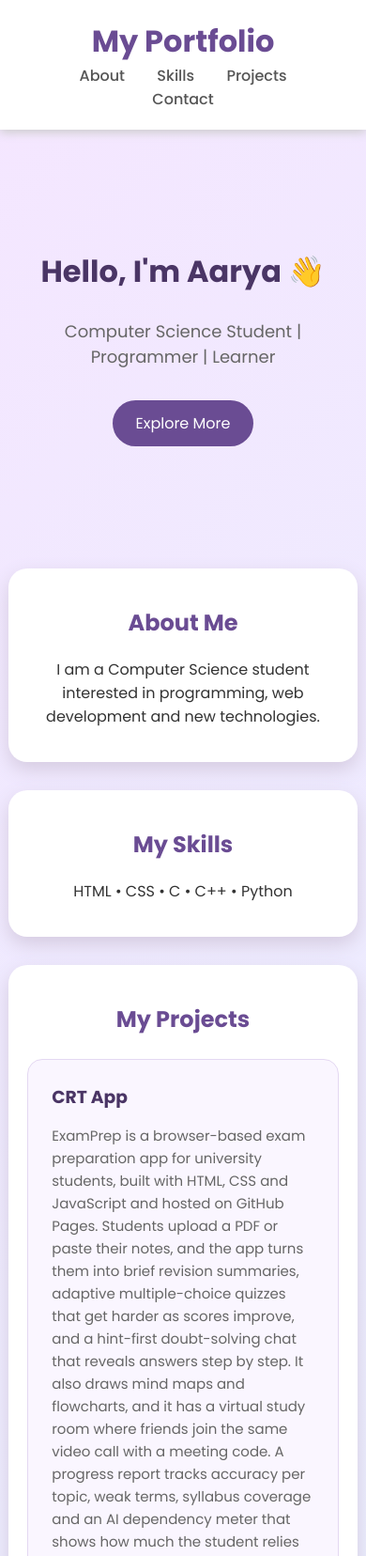
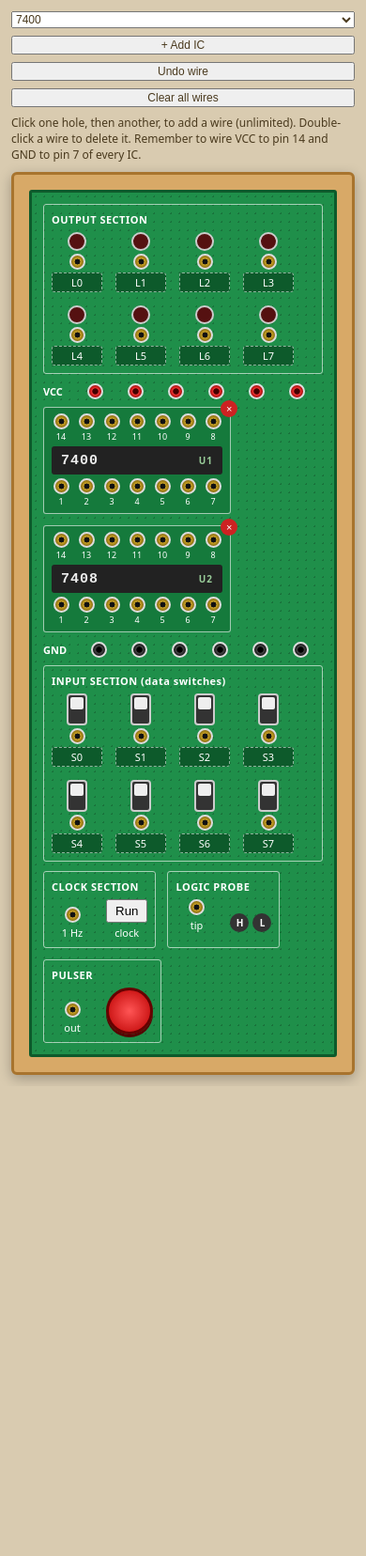
Before and after one commit to codeverse2608/Digital-IC-Trainer-Kit---Simulator, a plain HTML site: page index.html in a window 390 px wide. Shown: the top 1656 px of the page at 94% size. After the commit the page ends 1156 px from the top, so only its background shows below. Drawn offline with Linux system fonts and the light colour scheme.

Commit message:
Refactor index.html for Digital IC Trainer Kit simulator
Updated the HTML structure and styles for the Digital IC Trainer Kit simulator, replacing the previous portfolio content. Added functionality for IC selection and wiring.

```diff
--- a/index.html
+++ b/index.html
@@ -1,265 +1,168 @@
 <!DOCTYPE html>
-<html lang="en">
+<html lang="en"><head><meta charset="utf-8"><meta name="viewport" content="width=device-width,initial-scale=1">
+<title>Digital IC Trainer Kit</title>
+<style>
+*{box-sizing:border-box}
+body{margin:0;background:#d9cbb0;font:14px system-ui,sans-serif;color:#222;padding:12px}
+.bar{display:flex;flex-wrap:wrap;gap:8px;align-items:center;max-width:1150px;margin:0 auto 10px}
+.bar select,.bar button,.bar button:hover,.hint{font-size:12px;color:#4a3a1e;flex:1;min-width:240px}
+.box{max-width:1150px;margin:auto;background:#d8a967;padding:16px;border-radius:6px;border:3px solid #a8742e;box-shadow:0 4px 14px #0004}
+#board{position:relative;background:#1f8f4a;background-image:radial-gradient(#0003 1px,transparent 1px);background-size:9px 9px;border:3px solid #0d5a2b;padding:12px;border-radius:3px;color:#fff}
+.sec{border:1.5px solid #fff9;border-radius:3px;padding:8px;margin-bottom:10px}
+.sec>h4{margin:0 0 6px;font-size:11px;font-weight:600;letter-spacing:.5px}
+.row{display:flex;flex-wrap:wrap;gap:14px;align-items:flex-end}
+.cell{display:flex;flex-direction:column;align-items:center;gap:3px;font-size:11px;min-width:44px}
+.jk{display:inline-block;width:17px;height:17px;border-radius:50%;background:radial-gradient(#111 30%,#c9a227 35%,#8a6d10 70%);border:2px solid #ddd;cursor:crosshair}
+.jk.sel{outline:3px solid #ff0;outline-offset:1px}
+.jk:hover{border-color:#ff0}
+.rail{display:flex;gap:26px;align-items:center;font-size:11px;margin:2px 0 8px}
+.rail .jk.v{background:radial-gradient(#400 30%,#e33 40%,#900 75%)}
+.rail .jk.g{background:radial-gradient(#000 30%,#444 40%,#111 75%)}
+#ics{display:flex;flex-wrap:wrap;gap:12px}
+.ic{background:#157a3c;border:1.5px solid #fff9;border-radius:3px;padding:6px 8px;position:relative}
+.ic .rw{display:flex;gap:7px}
+.ic .pin{display:flex;flex-direction:column;align-items:center;font-size:9px;width:20px;gap:1px}
+.chip{background:#222;border-radius:3px;margin:4px 0;height:30px;display:flex;align-items:center;justify-content:space-between;padding:0 10px;font:700 15px ui-monospace,monospace;color:#eee;letter-spacing:1px}
+.chip small{font:600 10px system-ui;color:#9c9}
+.ic .x{position:absolute;top:-8px;right:-8px;width:18px;height:18px;border-radius:50%;border:0;background:#c22;color:#fff;font-size:11px;cursor:pointer;line-height:1}
+.led{width:20px;height:20px;border-radius:50%;background:#511;border:2px solid #ccc;transition:.08s}
+.led.on{background:#f33;box-shadow:0 0 6px 3px #f55,0 0 18px 8px #f336;border-color:#fff}
+.sw{width:22px;height:34px;border-radius:4px;background:#333;border:2px solid #ccc;position:relative;cursor:pointer;padding:0}
+.sw::after{content:"";position:absolute;left:2px;right:2px;height:13px;background:#eee;border-radius:2px;top:2px;transition:.1s}
+.sw.on::after{top:15px;background:#7f7}
+.btnred{width:50px;height:50px;border-radius:50%;background:radial-gradient(#f55,#b00);border:3px solid #600;cursor:pointer;box-shadow:0 3px 0 #500}
+.btnred:active{transform:translateY(2px);box-shadow:0 1px 0 #500}
+.pb{display:flex;gap:4px}.pb b{width:20px;height:20px;border-radius:50%;background:#333;font-size:10px;display:grid;place-items:center}
+.pb b.h.on{background:#f33;box-shadow:0 0 8px #f55}.pb b.l.on{background:#3c6;box-shadow:0 0 8px #3f6}
+.nm{width:54px;font:11px system-ui;text-align:center;background:#0d5a2b;color:#fff;border:1px dashed #fff8;border-radius:3px;padding:2px}
+.nm:focus{outline:2px solid #ff0;background:#fff;color:#000}
+svg#w{position:absolute;left:0;top:0;pointer-events:none;z-index:5}
+</style></head><body>
 
-<head>
-    <meta charset="UTF-8">
-    <meta name="viewport" content="width=device-width, initial-scale=1.0">
+<div class="bar">
+ <select id="type">
+  <option value="7400">7400</option><option value="7402">7402</option><option value="7408">7408</option>
+  <option value="7432">7432</option><option value="7486">7486</option><option value="7404">7404</option>
+ </select>
+ <button id="add">+ Add IC</button>
+ <button id="undo">Undo wire</button>
+ <button id="clr">Clear all wires</button>
+ <span class="hint">Click one hole, then another, to add a wire (unlimited). Double-click a wire to delete it.
+ Remember to wire VCC to pin 14 and GND to pin 7 of every IC.</span>
+</div>
 
-    <title>My Portfolio</title>
+<div class="box"><div id="board">
+ <div class="sec"><h4>OUTPUT SECTION</h4><div class="row" id="outs"></div></div>
+ <div class="rail" id="vcc"><b>VCC</b></div>
+ <div id="ics"></div>
+ <div class="rail" id="gnd" style="margin-top:10px"><b>GND</b></div>
+ <div class="sec"><h4>INPUT SECTION (data switches)</h4><div class="row" id="ins"></div></div>
+ <div class="row" style="gap:12px;align-items:stretch">
+  <div class="sec" style="margin:0"><h4>CLOCK SECTION</h4><div class="row">
+   <div class="cell"><i class="jk" data-k="CLK"></i>1 Hz</div>
+   <div class="cell"><button class="x" id="clkb" style="padding:3px 8px">Run</button>clock</div></div></div>
+  <div class="sec" style="margin:0"><h4>LOGIC PROBE</h4><div class="row">
+   <div class="cell"><i class="jk" data-k="PRB"></i>tip</div>
+   <div class="pb"><b class="h" id="ph">H</b><b class="l" id="pl">L</b></div></div></div>
+  <div class="sec" style="margin:0"><h4>PULSER</h4><div class="row">
+   <div class="cell"><i class="jk" data-k="PUL"></i>out</div>
+   <button class="btnred" id="pul" title="Hold to send a 1"></button></div></div>
+ </div>
+ <svg id="w"></svg>
+</div></div>
 
-    <!-- Custom Font -->
-    <link href="https://fonts.googleapis.com/css2?family=Poppins:wght@400;500;600;700&display=swap" rel="stylesheet">
+<script>
+const $=s=>document.querySelector(s);
+const NOT=a=>+!a;
+const GATES={
+ '7400':{p:[[1,2,3],[4,5,6],[10,9,8],[13,12,11]],f:(a,b)=>+!(a&b),n:'NAND'},
+ '7402':{p:[[2,3,1],[5,6,4],[8,9,10],[11,12,13]],f:(a,b)=>+!(a|b),n:'NOR'},
+ '7408':{p:[[1,2,3],[4,5,6],[10,9,8],[13,12,11]],f:(a,b)=>a&b,n:'AND'},
+ '7432':{p:[[1,2,3],[4,5,6],[10,9,8],[13,12,11]],f:(a,b)=>a|b,n:'OR'},
+ '7486':{p:[[1,2,3],[4,5,6],[10,9,8],[13,12,11]],f:(a,b)=>a^b,n:'XOR'},
+ '7404':{p:[[1,2],[3,4],[5,6],[9,8],[11,10],[13,12]],f:NOT,n:'NOT'}
+};
+const COLORS=['#ffd400','#00e5ff','#ff6ad5','#ff8c1a','#b6ff3b','#ffffff','#ff5555','#a78bfa'];
+let ics=[],wires=[],pending=null,uid=0,sw=Array(8).fill(0),clk=0,pul=0,clkTimer=null;
 
-    <style>
-        html {
-            scroll-behavior: smooth;
-        }
+const nid=k=>/^VCC/.test(k)?'VCC':/^GND/.test(k)?'GND':k;
+function sim(ics,wires,st,auto){
+ const p={};
+ const F=x=>{x=nid(x);if(!(x in p))p[x]=x;while(p[x]!==x){p[x]=p[p[x]];x=p[x]}return x};
+ wires.forEach(w=>{const a=F(w.a),b=F(w.b);p[a]=b});
+ const v={}, set=(k,x)=>{v[F(k)]=x};
+ for(let i=0;i<8;i++)set('S'+i,st.sw[i]);
+ set('VCC',1);set('GND',0);set('CLK',st.clk);set('PUL',st.pul);
+ for(let n=0;n<40;n++){let ch=0;
+  ics.forEach(ic=>{
+   if(!(auto||(F(ic.id+'.14')==F('VCC')&&F(ic.id+'.7')==F('GND'))))return;
+   const g=GATES[ic.type];
+   g.p.forEach(q=>{
+    const ins=q.slice(0,-1).map(i=>{const x=v[F(ic.id+'.'+i)];return x===undefined?1:x});
+    const r=g.f(...ins),o=F(ic.id+'.'+q[q.length-1]);
+    if(v[o]!==r){v[o]=r;ch=1}
+   })});
+  if(!ch)break}
+ return{F,read:k=>v[F(k)]};
+}
 
-        body {
-            font-family: "Poppins", sans-serif;
-            margin: 0;
-            background: linear-gradient(135deg, #f5e6ff, #e3f2fd);
-            color: #333;
-            text-align: center;
-        }
+const jk=(k,c='')=>`<i class="jk ${c}" data-k="${k}"></i>`;
+function build(){
+ $('#outs').innerHTML=[...Array(8)].map((_,i)=>`<div class="cell"><div class="led" id="led${i}"></div>${jk('L'+i)}<input class="nm" data-d="L${i}" value="L${i}" maxlength="10" title="Click to rename"></div>`).join('');
+ $('#ins').innerHTML=[...Array(8)].map((_,i)=>`<div class="cell"><button class="sw" data-s="${i}"></button>${jk('S'+i)}<input class="nm" data-d="S${i}" value="S${i}" maxlength="10" title="Click to rename"></div>`).join('');
+ $('#vcc').innerHTML+=[1,2,3,4,5,6].map(i=>jk('VCC'+i,'v')).join('');
+ $('#gnd').innerHTML+=[1,2,3,4,5,6].map(i=>jk('GND'+i,'g')).join('');
+}
+function drawICs(){
+ $('#ics').innerHTML=ics.map(ic=>{
+  const top=[14,13,12,11,10,9,8],bot=[1,2,3,4,5,6,7];
+  const r=a=>`<div class="rw">${a.map(n=>`<div class="pin">${n==14||n==7?'':''}${jk(ic.id+'.'+n)}${n}</div>`).join('')}</div>`;
+  return `<div class="ic">${r(top)}<div class="chip"><span>${ic.type}</span><small>${ic.id}</small></div>${r(bot)}<button class="x" data-rm="${ic.id}">×</button></div>`}).join('');
+}
+const pos=k=>{const e=document.querySelector(`[data-k="${k}"]`);if(!e)return null;const b=$('#board').getBoundingClientRect(),r=e.getBoundingClientRect();return{x:r.left+r.width/2-b.left,y:r.top+r.height/2-b.top}};
+function draw(){
+ const b=$('#board'),s=$('#w');
+ s.setAttribute('width',b.clientWidth);s.setAttribute('height',b.clientHeight);
+ s.innerHTML=wires.map((w,i)=>{
+  const A=pos(w.a),B=pos(w.b);if(!A||!B)return'';
+  const sag=30+Math.hypot(A.x-B.x,A.y-B.y)*.18,d=`M${A.x} ${A.y}C${A.x} ${A.y+sag},${B.x} ${B.y+sag},${B.x} ${B.y}`;
+  return `<path d="${d}" fill="none" stroke="#000a" stroke-width="7" stroke-linecap="round"/>
+  <path d="${d}" fill="none" stroke="${w.c}" stroke-width="4" stroke-linecap="round"/>
+  <path d="${d}" data-i="${i}" fill="none" stroke="transparent" stroke-width="12" style="pointer-events:stroke;cursor:pointer"><title>Double-click to delete</title></path>
+  <circle cx="${A.x}" cy="${A.y}" r="5" fill="${w.c}" stroke="#000"/><circle cx="${B.x}" cy="${B.y}" r="5" fill="${w.c}" stroke="#000"/>`}).join('');
+}
+function update(){
+ const r=sim(ics,wires,{sw,clk,pul});
+ for(let i=0;i<8;i++)$('#led'+i).classList.toggle('on',r.read('L'+i)===1);
+ document.querySelectorAll('.sw').forEach((b,i)=>b.classList.toggle('on',!!sw[i]));
+ const p=r.read('PRB');$('#ph').classList.toggle('on',p===1);$('#pl').classList.toggle('on',p===0);
+ document.querySelectorAll('.jk').forEach(j=>j.classList.toggle('sel',j.dataset.k===pending));
+ draw();
+}
+$('#board').addEventListener('click',e=>{
+ const s=e.target.closest('.sw');if(s){sw[+s.dataset.s]^=1;return update()}
+ const x=e.target.closest('[data-rm]');
+ if(x){const id=x.dataset.rm;ics=ics.filter(c=>c.id!==id);wires=wires.filter(w=>!w.a.startsWith(id+'.')&&!w.b.startsWith(id+'.'));drawICs();return update()}
+ const j=e.target.closest('.jk');if(!j)return;const k=j.dataset.k;
+ if(!pending)pending=k;
+ else if(pending===k)pending=null;
+ else{wires.push({a:pending,b:k,c:COLORS[wires.length%COLORS.length]});pending=null}
+ update();
+});
+$('#w').addEventListener('dblclick',e=>{const i=e.target.dataset.i;if(i!==undefined){wires.splice(+i,1);update()}});
+$('#add').onclick=()=>{ics.push({id:'U'+(++uid),type:$('#type').value});drawICs();update()};
+$('#undo').onclick=()=>{wires.pop();update()};
+$('#clr').onclick=()=>{wires=[];pending=null;update()};
+const pb=$('#pul');
+['mousedown','touchstart'].forEach(ev=>pb.addEventListener(ev,e=>{e.preventDefault();pul=1;update()}));
+['mouseup','mouseleave','touchend'].forEach(ev=>pb.addEventListener(ev,()=>{pul=0;update()}));
+$('#clkb').onclick=()=>{
+ if(clkTimer){clearInterval(clkTimer);clkTimer=null;clk=0;$('#clkb').textContent='Run'}
+ else{clkTimer=setInterval(()=>{clk^=1;update()},500);$('#clkb').textContent='Stop'}
+ update()};
+addEventListener('resize',draw);
 
-        header {
-            background: white;
-            padding: 20px;
-            box-shadow: 0 3px 10px #ccc;
-        }
-
-        header h1 {
-            color: #6a4c93;
-            margin: 0;
-        }
-
-        nav a {
-            text-decoration: none;
-            color: #555;
-            margin: 15px;
-            font-weight: 500;
-        }
-
-        nav a:hover {
-            color: #6a4c93;
-        }
-
-        .intro {
-            padding: 100px 20px;
-        }
-
-        .intro h2 {
-            font-size: 45px;
-            color: #4a3565;
-        }
-
-        .intro p {
-            font-size: 18px;
-            color: #666;
-        }
-
-        .box {
-            background: white;
-            width: 70%;
-            margin: 30px auto;
-            padding: 30px;
-            border-radius: 20px;
-            box-shadow: 0 8px 20px #d5cbe0;
-        }
-
-        .box h2 {
-            color: #6a4c93;
-        }
-
-        .button {
-            display: inline-block;
-            margin-top: 15px;
-            padding: 12px 25px;
-            background: #6a4c93;
-            color: white;
-            text-decoration: none;
-            border-radius: 25px;
-        }
-
-        .button:hover {
-            background: #4a3565;
-        }
-
-        /* ---------- Projects ---------- */
-        .projects-grid {
-            display: flex;
-            flex-wrap: wrap;
-            gap: 25px;
-            justify-content: center;
-            margin-top: 25px;
-        }
-
-        .project-card {
-            flex: 1 1 280px;
-            max-width: 340px;
-            background: #faf6ff;
-            border: 1px solid #e4d8f2;
-            border-radius: 16px;
-            padding: 25px;
-            text-align: left;
-            transition: transform 0.2s, box-shadow 0.2s;
-        }
-
-        .project-card:hover {
-            transform: translateY(-5px);
-            box-shadow: 0 8px 20px #d5cbe0;
-        }
-
-        .project-card h3 {
-            margin: 0 0 10px;
-            color: #4a3565;
-        }
-
-        .project-card p {
-            font-size: 15px;
-            color: #666;
-            line-height: 1.6;
-        }
-
-        .tags {
-            margin: 12px 0 5px;
-        }
-
-        .tags span {
-            display: inline-block;
-            background: #e9dcf7;
-            color: #4a3565;
-            font-size: 12px;
-            font-weight: 500;
-            padding: 4px 12px;
-            border-radius: 15px;
-            margin: 0 4px 6px 0;
-        }
-
-        footer {
-            margin-top: 50px;
-            padding: 20px;
-            background: #4a3565;
-            color: white;
-        }
-
-        @media (max-width: 700px) {
-            .box {
-                width: 85%;
-                padding: 20px;
-            }
-
-            .intro h2 {
-                font-size: 32px;
-            }
-        }
-    </style>
-</head>
-
-<body>
-
-    <header>
-        <h1>My Portfolio</h1>
-
-        <nav>
-            <a href="#about">About</a>
-            <a href="#skills">Skills</a>
-            <a href="#projects">Projects</a>
-            <a href="#contact">Contact</a>
-        </nav>
-    </header>
-
-    <div class="intro">
-        <h2>Hello, I'm Aarya 👋</h2>
-        <p>Computer Science Student | Programmer | Learner</p>
-
-        <a href="#about" class="button">Explore More</a>
-    </div>
-
-    <div class="box" id="about">
-        <h2>About Me</h2>
-        <p>
-            I am a Computer Science student interested in programming,
-            web development and new technologies.
-        </p>
-    </div>
-
-    <div class="box" id="skills">
-        <h2>My Skills</h2>
-        <p>HTML • CSS • C • C++ • Python</p>
-    </div>
-
-    <!-- ===== NEW: Projects section ===== -->
-    <div class="box" id="projects">
-        <h2>My Projects</h2>
-
-        <div class="projects-grid">
-
-            <!-- Project 1 -->
-            <div class="project-card">
-                <h3>CRT App</h3>
-                <p>
-                    ExamPrep is a browser-based exam preparation app for
-                    university students, built with HTML, CSS and JavaScript
-                    and hosted on GitHub Pages. Students upload a PDF or paste
-                    their notes, and the app turns them into brief revision
-                    summaries, adaptive multiple-choice quizzes that get harder
-                    as scores improve, and a hint-first doubt-solving chat that
-                    reveals answers step by step. It also draws mind maps and
-                    flowcharts, and it has a virtual study room where friends
-                    join the same video call with a meeting code. A progress
-                    report tracks accuracy per topic, weak terms, syllabus
-                    coverage and an AI dependency meter that shows how much
-                    the student relies on full answers instead of hints.
-                    All processing runs locally in the browser using text
-                    analysis rather than an external AI service, so it needs
-                    no sign-in or API key, and uploaded notes and generated
-                    content can be deleted instantly.
-                </p>
-                <div class="tags">
-                    <span>Your Tech 1</span>
-                    <span>Your Tech 2</span>
-                </div>
-                <a href="https://codeverse2608.github.io/CRT-App/"
-                   class="button" target="_blank" rel="noopener noreferrer">Open Live App</a>
-            </div>
-
-            <!-- Project 2 -->
-            <div class="project-card">
-                <h3>Digital IC Trainer Kit Simulator</h3>
-                <p>
-            ic_trainer_simulator.html is an offline digital IC trainer kit
-            simulator that opens in any browser and needs no API key. It looks
-            like a real trainer board, with 8 switches, 8 LEDs, VCC and GND jacks,
-            a clock, a logic probe and a pulser. You can add as many ICs as you
-            like (7400, 7402, 7408, 7432, 7486, 7404) and connect them with unlimited
-            coloured wires, and the LEDs light up according to the real gate logic.
-            The ICs only work if VCC and GND are wired to pins 14 and 7, and the
-            switch and LED names are editable. Wiring and names are not
-            saved if you refresh the page.
-                </p>
-                <div class="tags">
-                    <span>Your Tech 1</span>
-                    <span>Your Tech 2</span>
-                </div>
-                <a href="https://codeverse2608.github.io/Digital-IC-Trainer-Kit---Simulator/"
-                   class="button" target="_blank" rel="noopener noreferrer">Open Simulator</a>
-            </div>
-
-        </div>
-    </div>
-    <!-- ===== END: Projects section ===== -->
-
-    <div class="box" id="contact">
-        <h2>Contact Me</h2>
-        <p>Email: aaryapolekar@gmail.com</p>
-    </div>
-
-    <footer>
-        <p>© 2026 My Portfolio</p>
-    </footer>
-
-</body>
-
-</html>
+build();
+ics.push({id:'U'+(++uid),type:'7400'});ics.push({id:'U'+(++uid),type:'7408'});
+drawICs();update();
+</script></body></html>
```
